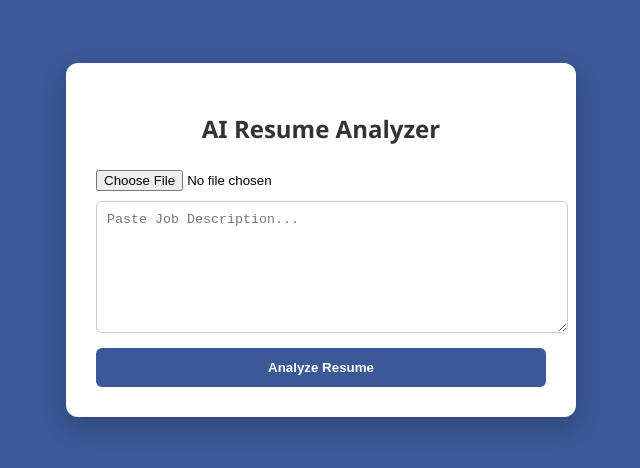
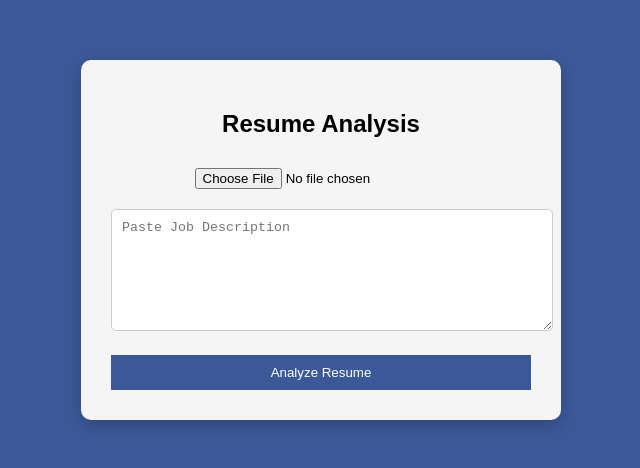
Before and after one commit to N-a-Ga/ai-resume-analyzer-frontend, a React (Create React App) app: page /analyzer in a window 1280 px wide. Shown: the part 160-628 px from the top of the page, without its empty margins (319-959 px from the left). Built offline with nearby package versions, Linux system fonts and the light colour scheme.

Commit message:
final analyzer fix

```diff
--- a/src/Analyzer.js
+++ b/src/Analyzer.js
@@ -12,79 +12,63 @@ export default function Analyzer() {
       display: "flex",
       justifyContent: "center",
       alignItems: "center",
-      background: "#3b5998", // SAME BG
-      fontFamily: "Segoe UI, sans-serif",
+      background: "#3b5998", // ✅ SAME AS YOUR OLD BG
     },
     card: {
-      background: "#ffffff",
+      background: "#f5f5f5",
       padding: "30px",
-      borderRadius: "12px",
-      width: "450px",
-      boxShadow: "0 10px 25px rgba(0,0,0,0.2)",
-    },
-    title: {
+      borderRadius: "10px",
+      width: "420px",
       textAlign: "center",
-      marginBottom: "15px",
-      color: "#333",
-    },
-    input: {
-      width: "100%",
-      margin: "10px 0",
+      boxShadow: "0 5px 15px rgba(0,0,0,0.2)",
     },
     textarea: {
       width: "100%",
-      height: "110px",
+      height: "100px",
+      margin: "10px 0",
       padding: "10px",
-      borderRadius: "6px",
+      borderRadius: "5px",
       border: "1px solid #ccc",
-      outline: "none",
     },
     button: {
       width: "100%",
-      padding: "12px",
+      padding: "10px",
       background: "#3b5998",
-      color: "#fff",
+      color: "white",
       border: "none",
-      borderRadius: "6px",
       marginTop: "10px",
       cursor: "pointer",
-      fontWeight: "bold",
+    },
+    upload: {
+      margin: "10px 0",
     },
     resultBox: {
-      marginTop: "20px",
-      padding: "15px",
-      borderRadius: "8px",
-      background: "#f9f9f9",
-      border: "1px solid #ddd",
-    },
-    sectionTitle: {
-      marginTop: "10px",
-      marginBottom: "5px",
-      color: "#444",
-    },
-    list: {
-      paddingLeft: "18px",
-      margin: "5px 0",
+      textAlign: "left",
+      marginTop: "15px",
+      background: "#fff",
+      padding: "10px",
+      borderRadius: "5px",
     },
   };
 
-  // ✅ BETTER PARSER (more stable)
+  // 🎯 Parse result
   const parse = (text) => {
     return {
-      score: text.match(/Match Score:\s*(\d+)/)?.[1] || "0",
-      skills: text.match(/Skills Present:\s*([\s\S]*?)Missing Skills:/)?.[1] || "",
-      missing: text.match(/Missing Skills:\s*([\s\S]*?)Suggestions:/)?.[1] || "",
+      score: text.match(/Match Score:\s*(.*)/)?.[1] || "",
+      skills: text.match(/Skills Present:\s*([\s\S]*?)\*\*/)?.[1] || "",
+      missing: text.match(/Missing Skills:\s*([\s\S]*?)\*\*/)?.[1] || "",
       suggestions: text.match(/Suggestions:\s*([\s\S]*)/)?.[1] || "",
     };
   };
 
   const getColor = (score) => {
     const n = parseInt(score);
-    if (n < 50) return "#e74c3c"; // red
-    if (n < 75) return "#f39c12"; // orange
-    return "#2ecc71"; // green
+    if (n < 50) return "red";
+    if (n < 75) return "orange";
+    return "green";
   };
 
+  // 🚀 BACKEND CALL (YOUR API)
   const handleAnalyze = async () => {
     if (!file || !jobDesc) {
       alert("Upload resume + enter job description");
@@ -104,34 +88,26 @@ export default function Analyzer() {
       const data = await res.text();
       setResult(data);
     } catch (e) {
-      alert("Backend error");
+      alert("Error connecting backend");
     }
-  };
-
-  const renderList = (text) => {
-    return text
-      .split("\n")
-      .map((item) => item.replace("-", "").trim())
-      .filter((item) => item)
-      .map((item, i) => <li key={i}>{item}</li>);
   };
 
   return (
     <div style={styles.container}>
       <div style={styles.card}>
-        <h2 style={styles.title}>AI Resume Analyzer</h2>
+        <h2>Resume Analysis</h2>
 
         {/* FILE */}
         <input
           type="file"
           accept=".pdf"
-          style={styles.input}
+          style={styles.upload}
           onChange={(e) => setFile(e.target.files[0])}
         />
 
         {/* JD */}
         <textarea
-          placeholder="Paste Job Description..."
+          placeholder="Paste Job Description"
           style={styles.textarea}
           onChange={(e) => setJobDesc(e.target.value)}
         />
@@ -147,24 +123,34 @@ export default function Analyzer() {
 
           return (
             <div style={styles.resultBox}>
-              <h3 style={{ color, textAlign: "center" }}>
-                Match Score: {data.score}%
-              </h3>
+              <h4 style={{ color }}>
+                Match Score: {data.score}
+              </h4>
 
-              <div>
-                <h4 style={styles.sectionTitle}>✅ Skills Present</h4>
-                <ul style={styles.list}>{renderList(data.skills)}</ul>
-              </div>
+              <b>Skills Present:</b>
+              <ul>
+                {data.skills.split("\n").map((s, i) =>
+                  s.trim().startsWith("-") ? (
+                    <li key={i}>{s.replace("-", "")}</li>
+                  ) : null
+                )}
+              </ul>
 
-              <div>
-                <h4 style={styles.sectionTitle}>❌ Missing Skills</h4>
-                <ul style={styles.list}>{renderList(data.missing)}</ul>
-              </div>
+              <b>Missing Skills:</b>
+              <ul>
+                {data.missing.split("\n").map((s, i) =>
+                  s.trim().startsWith("-") ? (
+                    <li key={i}>{s.replace("-", "")}</li>
+                  ) : null
+                )}
+              </ul>
 
-              <div>
-                <h4 style={styles.sectionTitle}>💡 Suggestions</h4>
-                <ul style={styles.list}>{renderList(data.suggestions)}</ul>
-              </div>
+              <b>Suggestions:</b>
+              <ul>
+                {data.suggestions.split("\n").map((s, i) =>
+                  s.trim() ? <li key={i}>{s}</li> : null
+                )}
+              </ul>
             </div>
           );
         })()}
```
